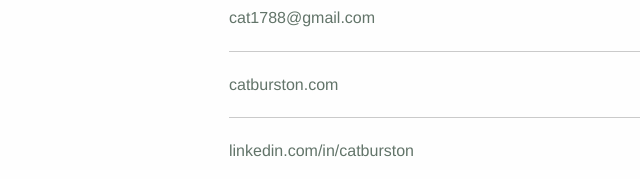
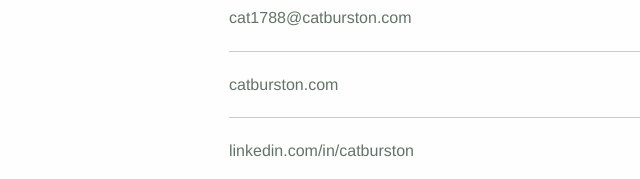
Before and after one commit to catburston/catburston.github.io, a website: page index.html in a window 1280 px wide. Shown: the part 3194-3373 px from the top of the page, 226-866 px from the left. Drawn offline with Linux system fonts and the light colour scheme.

Commit message:
fix email
change email to catburston@gmail.com

```diff
--- a/index.html
+++ b/index.html
@@ -226,7 +226,7 @@
           <h3>Email</h3>
         </div>
         <div class="small-12 medium-8 columns">
-          <p><a href="mailto:cat1788@gmail.com">cat1788@gmail.com</a></p>
+          <p><a href="mailto:catburston@gmail.com">cat1788@catburston.com</a></p>
           <hr>
         </div>
         <div class="small-12 medium-4 columns">
```
